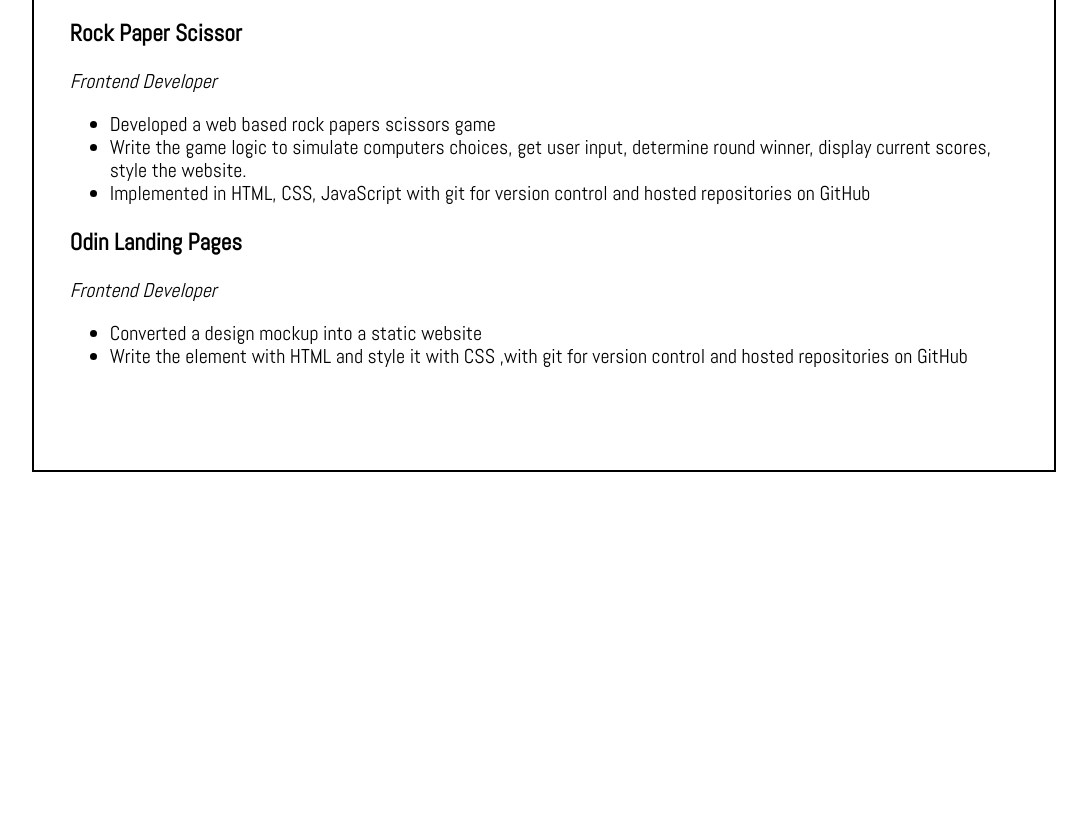
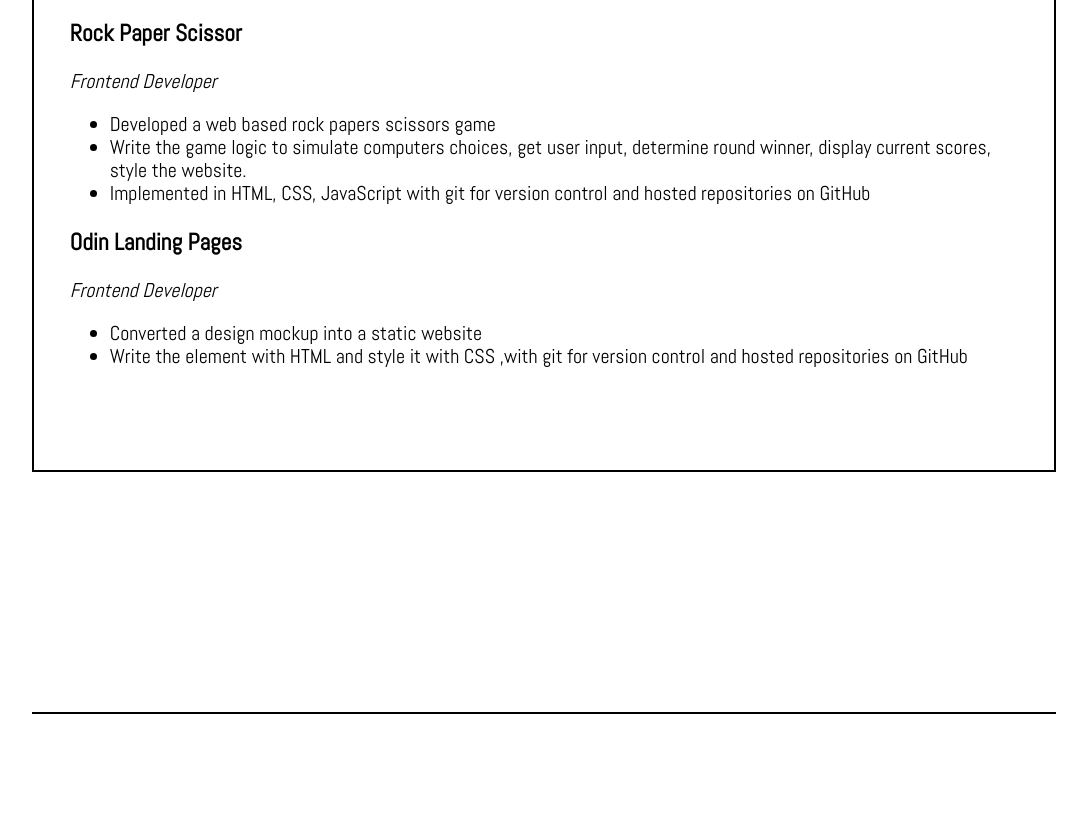
Before and after one commit to azanra/personal-portfolio, a website: page html/about.html in a window 1280 px wide. Shown: the part 1259-2091 px from the top of the page, without its empty margins (96-1183 px from the left). Before the commit the page ends 1971 px from the top, so only its background shows below. Drawn offline with nearby package versions, Linux system fonts and the light colour scheme; files whose address does not match are found by name.

Commit message:
Add footer element, position and style it

```diff
--- a/html/about.html
+++ b/html/about.html
@@ -141,5 +141,10 @@
             </div>
         </div>
     </article>
+    <footer class="footer-section">
+        <div class="footer-container">
+
+        </div>
+    </footer>
 </body>
 </html>
--- a/styles/about-styles.css
+++ b/styles/about-styles.css
@@ -96,3 +96,10 @@ h2 {
 .projects-container > h2 {
     margin-left: 3.5%;
 }
+
+.footer-section {
+    width: 80%;
+    height: 15vh;
+    border-top: 2px solid black;
+    margin: 0 10% 0;
+}
```
